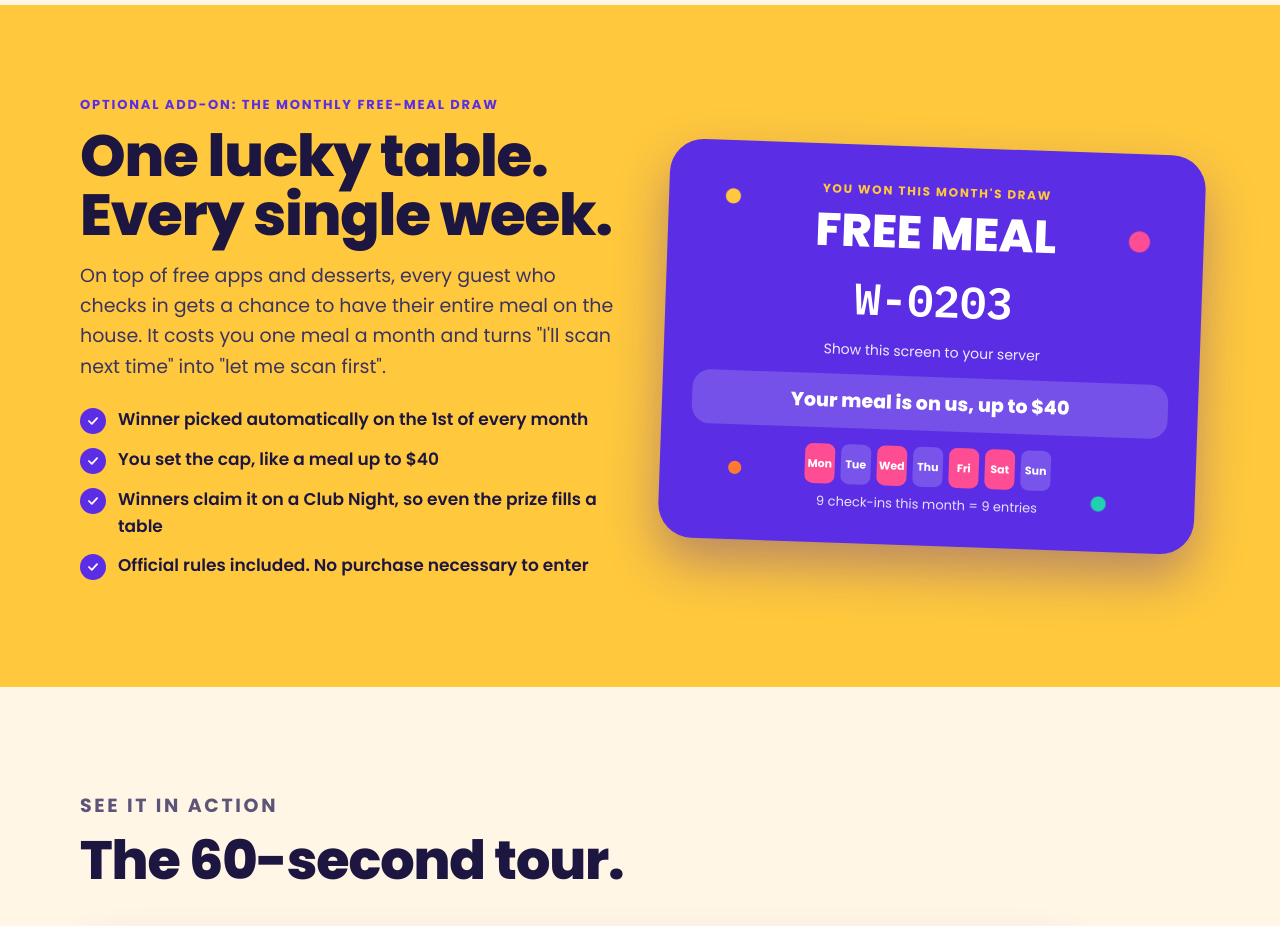
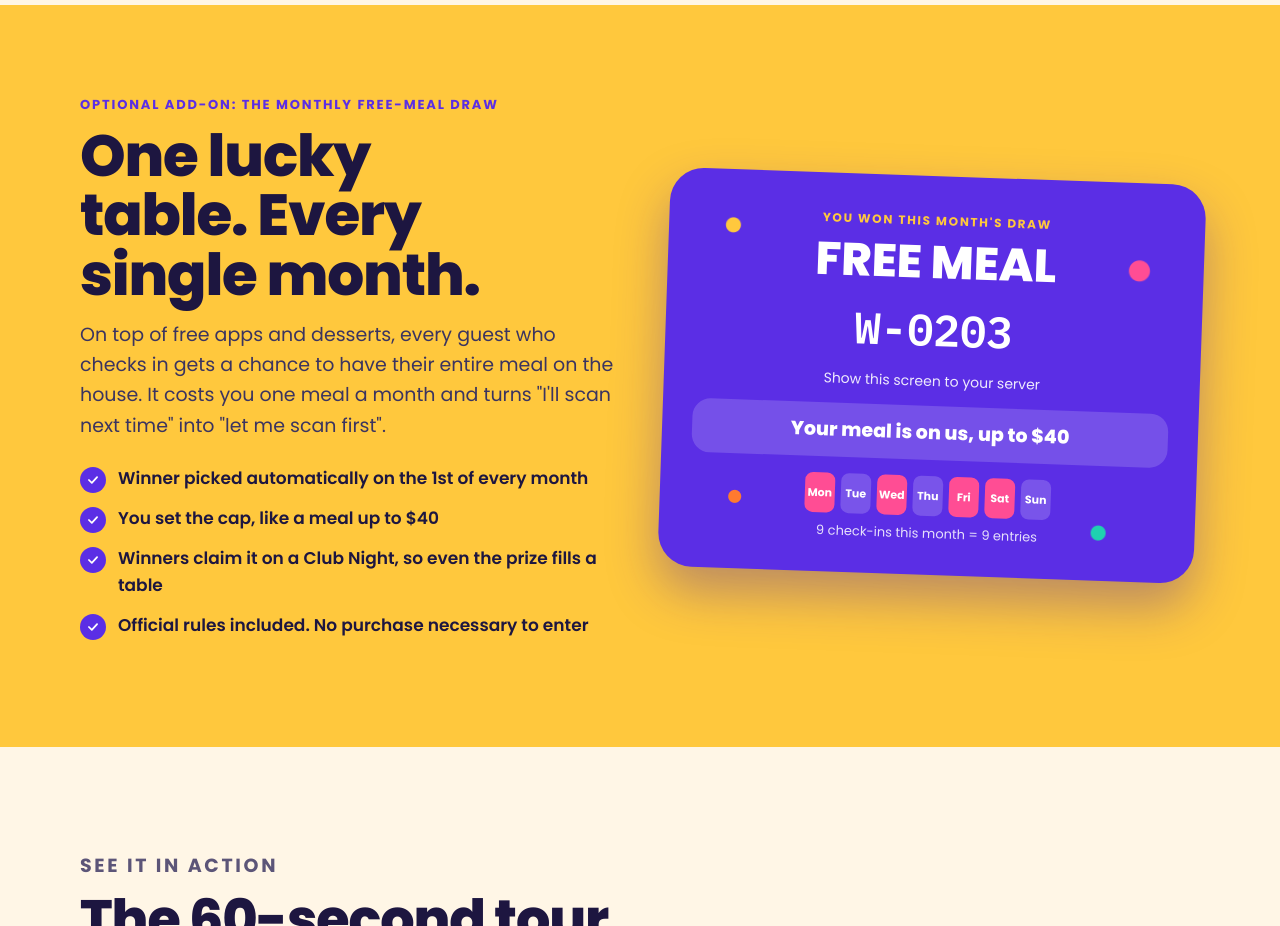
Before and after one commit to portmore4evr-rgb/intheloop-crm, a website: page public/NEW-2 public (11 files)/welcome.html in a window 1280 px wide. Shown: the part 2080-3006 px from the top of the page. Drawn offline with Linux system fonts and the light colour scheme.

Commit message:
Add files via upload

```diff
--- a/public/NEW-2 public (11 files)/welcome.html
+++ b/public/NEW-2 public (11 files)/welcome.html
@@ -391,7 +391,7 @@
   <div class="wrap">
     <div>
       <p class="eyebrow" style="color:var(--grape)">Optional add-on: the monthly free-meal draw</p>
-      <h2>One lucky table. Every single week.</h2>
+      <h2>One lucky table. Every single month.</h2>
       <p class="lead">On top of free apps and desserts, every guest who checks in gets a chance to have their entire meal on the house. It costs you one meal a month and turns "I'll scan next time" into "let me scan first".</p>
       <ul class="perks">
         <li><span class="tick"><svg width="14" height="14" viewBox="0 0 24 24" fill="none" stroke="#fff" stroke-width="3" stroke-linecap="round" stroke-linejoin="round" aria-hidden="true"><path d="M5 12l5 5 9-10"/></svg></span>Winner picked automatically on the 1st of every month</li>
```
